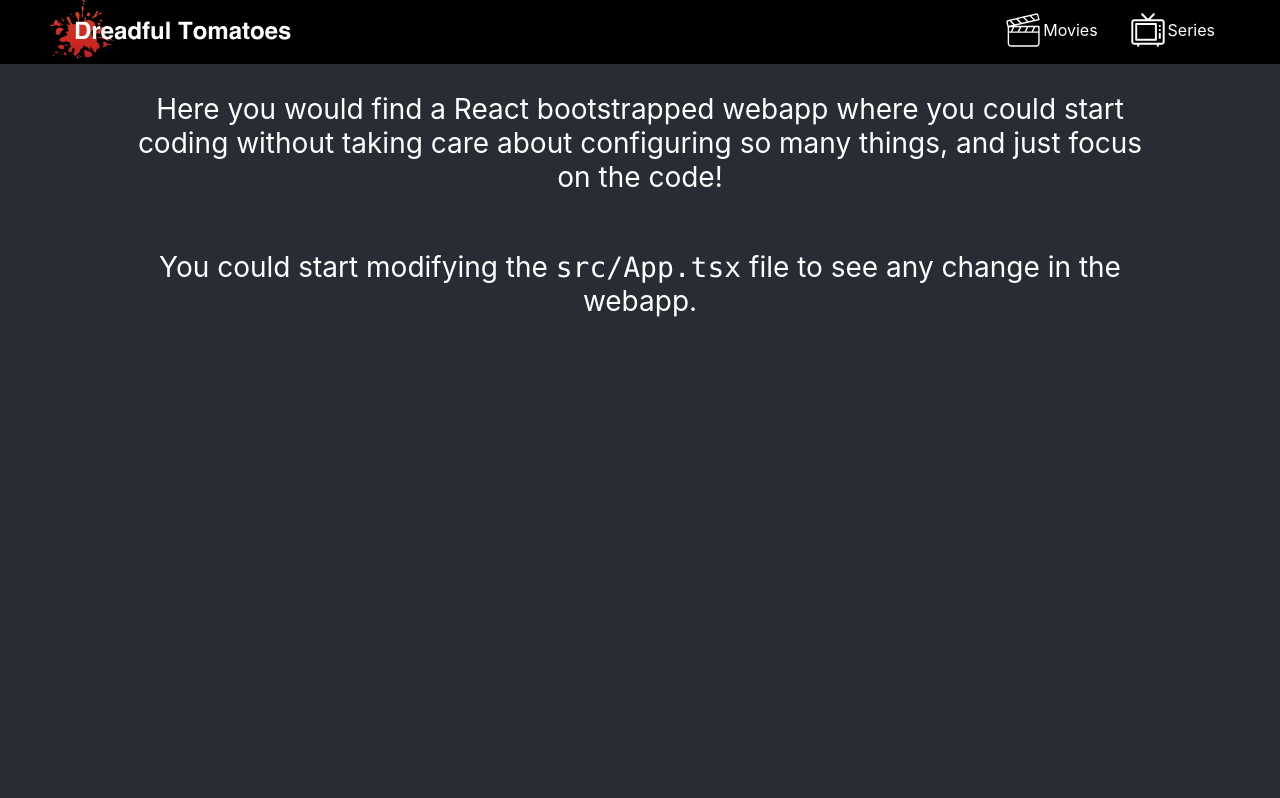
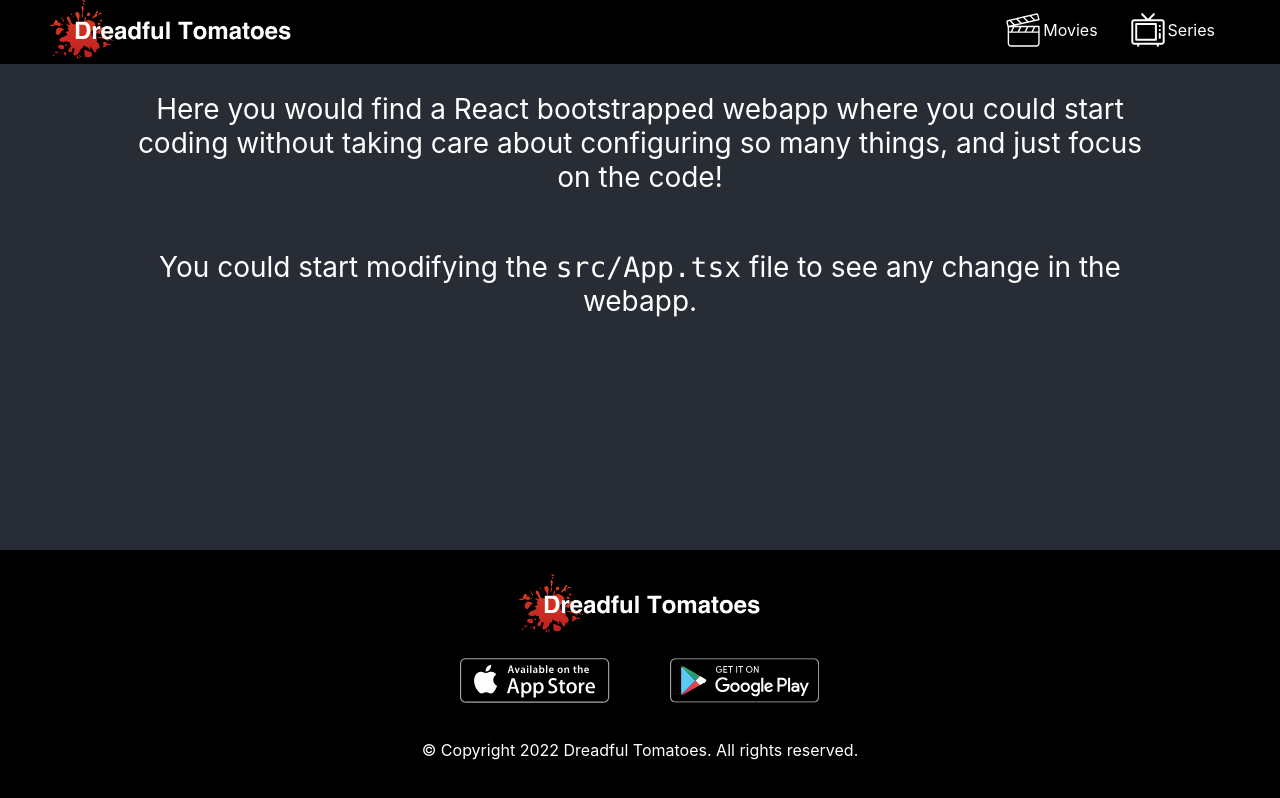
Before and after one commit to Marius1388/React-MoviePage, a React (Create React App) app: page / in a window 1280 px wide. Built offline with nearby package versions, Linux system fonts and the light colour scheme.

Commit message:
implemented footer

```diff
--- a/src/ui/routes/Header/Header.styles.scss
+++ b/src/ui/routes/Header/Header.styles.scss
@@ -6,8 +6,6 @@
 	width: 100%;
 	display: flex;
 	justify-content: space-between;
-
-
 
 	.nav-links-container {
 		width: 50%;
@@ -28,9 +26,28 @@
 	}
 }
 
+.footer {
+	display: flex;
+  flex-direction: column;
+	position: absolute;
+	bottom: 0;
+	width: 100%;
+	box-sizing: border-box;
+	background-color: black;
+	color: white;
+  height: 250px;
+  justify-content: center;
+  align-items: center;
 
-@media (min-width: 1200px) {
-	.header {
-		max-width: 100vw;
+  .buttons-container{
+    width: 400px;
+    display:flex;
+    flex-direction: row;
+    justify-content: space-between;
+
+    .button-container{
+      margin: 10px;
+      padding: 10px;
     }
   }
+}
--- a/src/ui/routes/Header/Header.tsx
+++ b/src/ui/routes/Header/Header.tsx
@@ -2,6 +2,8 @@ import { Outlet, Link } from 'react-router-dom';
 import logo from '../../../assets/logo/deadful.svg';
 import clapper from '../../../assets/icon/clapperboard.svg';
 import tv from '../../../assets/icon/tv.svg';
+import app from '../../../assets/button/app-store.svg';
+import google from '../../../assets/button/google-play.svg';
 import './Header.styles.scss';
 
 export function Header() {
@@ -9,11 +11,7 @@ export function Header() {
 		<>
 			<header className="header">
 				<Link className="logo-container" to="/">
-					<img
-						src={logo}
-						className="logo-container"
-						alt="dreadful Tomatoes logo"
-					/>
+					<img src={logo} alt="dreadful Tomatoes logo" />
 				</Link>
 
 				<div className="nav-links-container">
@@ -38,6 +36,26 @@ export function Header() {
 				</div>
 			</header>
 			<Outlet />
+			<footer className="footer">
+				<Link className="logo-container" to="/">
+					<img src={logo} alt="dreadful Tomatoes logo" />
+				</Link>
+				<div className="buttons-container">
+					<img
+						width={150}
+						src={app}
+						className="button-container"
+						alt="clapper"
+					/>
+					<img
+						width={150}
+						src={google}
+						className="button-container"
+						alt="clapper"
+					/>
+				</div>
+				<p>© Copyright 2022 Dreadful Tomatoes. All rights reserved.</p>
+			</footer>
 		</>
 	);
 }
```
Also changed, not shown: src/assets/button/app-store.svg (renamed from src/assets/button/app store.svg), src/assets/button/google-play.svg (renamed from src/assets/button/google play.svg). Lines whose indentation alone changed are shown as unchanged.
